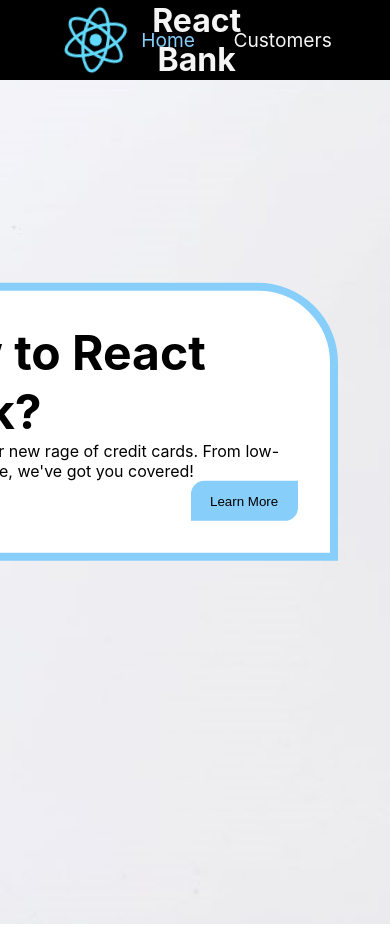
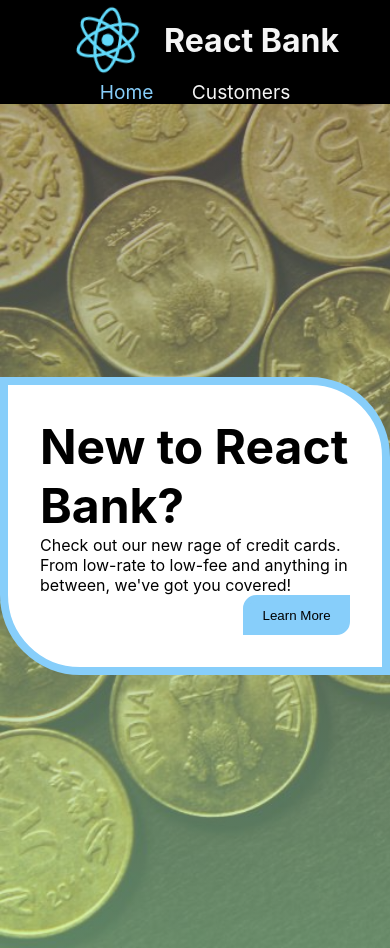
Before and after one commit to minhmmai/tinker-tailor-soldier, a React (Create React App) app: page / in a window 390 px wide. Before the commit the page ends 924 px from the top, so only its background shows below. Built offline with nearby package versions, Linux system fonts and the light colour scheme.

Commit message:
add media queries for responsiveness

```diff
--- a/public/index.html
+++ b/public/index.html
@@ -24,7 +24,7 @@
       work correctly both with client-side routing and a non-root public URL.
       Learn how to configure a non-root public URL by running `npm run build`.
     -->
-    <title>React App</title>
+    <title>React Bank</title>
   </head>
   <body>
     <noscript>You need to enable JavaScript to run this app.</noscript>
--- a/src/assets/breakpoints.ts
+++ b/src/assets/breakpoints.ts
@@ -4,12 +4,13 @@
 // 768px - 1024px:     Large
 
 const screenSize = {
-    sm: "320px",
-    md: "768px",
-    lg: "1024"
+    sm: '320px',
+    md: '768px',
+    lg: '1024px'
 };
 
 const device = {
+    xs: `(max-width: ${screenSize.sm})`,
     sm: `(min-width: ${screenSize.sm})`,
     md: `(min-width: ${screenSize.md})`,
     lg: `(min-width: ${screenSize.lg})`
--- a/src/components/Customer/CustomerTable.tsx
+++ b/src/components/Customer/CustomerTable.tsx
@@ -5,7 +5,6 @@ import styled from 'styled-components';
 import Accordion from '../UI/Accordion';
 import { ICustomer } from '../../interfaces/ICustomer';
 import { CustomerState } from '../../store/type';
-import Spinner from '../UI/Spinner';
 import { CustomerType } from './CustomerType';
 
 interface IProps {
--- a/src/components/Menu.tsx
+++ b/src/components/Menu.tsx
@@ -7,7 +7,6 @@ const StyledMenu = styled.ul`
     display: flex;
     justify-content: flex-end;
     list-style: none;
-    width: 30vw;
 `;
 
 const Menu = () => {
--- a/src/components/NavigationBar.tsx
+++ b/src/components/NavigationBar.tsx
@@ -1,6 +1,7 @@
 import React from 'react';
 import styled from 'styled-components';
 
+import breakpoints from '../assets/breakpoints';
 import Brand from './UI/Brand';
 import Menu from './Menu';
 
@@ -11,13 +12,33 @@ const StyledNavigationBar = styled.div`
     justify-content: space-around;
     height: auto;
     width: 100vw;
+
+    @media ${breakpoints.device.xs} {
+        flex-direction: column;
+        justify-content: center;
+        .card {
+            width: 100vw;
+        }
+    }
+    @media ${breakpoints.device.sm} {
+        flex-direction: column;
+        justify-content: center;
+    }
+    @media ${breakpoints.device.md} {
+        flex-direction: row;
+        justify-content: space-around;
+    }
+    @media ${breakpoints.device.lg} {
+        flex-direction: row;
+        justify-content: space-around;
+    }
 `;
 
 const NavigationBar = () => {
     return (
         <StyledNavigationBar>
-            <Brand/>
-            <Menu/>
+            <Brand />
+            <Menu />
         </StyledNavigationBar>
     )
 };
--- a/src/components/UI/Accordion.tsx
+++ b/src/components/UI/Accordion.tsx
@@ -1,5 +1,7 @@
 import React, { useState } from 'react';
 import styled from 'styled-components';
+
+import breakpoints from '../../assets/breakpoints';
 import { ICustomer } from '../../interfaces/ICustomer';
 import { ICustomerTransaction } from '../../interfaces/ICustomerTransactions';
 import { getTotalSpending, calculateDiscount } from "../../utils/utils";
@@ -10,9 +12,9 @@ interface IProps {
 
 const StyledAccordion = styled.div`
     background-color: lightskyblue;
-    width: 30vw;
     border-radius: 1em 0;
     .label-bar {
+        cursor: pointer;
         display: flex;
         align-items: center;
         justify-content: space-between;
@@ -40,7 +42,18 @@ const StyledAccordion = styled.div`
         }
     }
 
-
+    @media ${breakpoints.device.xs} {
+        width: 100vw;
+    }
+    @media ${breakpoints.device.sm} {
+        width: 100vw;
+    }
+    @media ${breakpoints.device.md} {
+        width: 75vw;
+    }
+    @media ${breakpoints.device.lg} {
+        width: 50vw;
+    }
 `;
 
 const Accordion = ({ customer }: IProps) => {
--- a/src/components/UI/Brand.tsx
+++ b/src/components/UI/Brand.tsx
@@ -7,7 +7,6 @@ const StyledBrand = styled.div`
     display: flex;
     align-items: center;
     justify-content: flex-start;
-    width: 30vw;
 
     .logo {
         animation: App-logo-spin infinite 20s linear;
--- a/src/views/Customers.tsx
+++ b/src/views/Customers.tsx
@@ -23,7 +23,7 @@ const Customers = () => {
 
     useEffect(() => {
         dispatch(actions.fetchAllCustomers(transactions))
-    }, []);
+    });
 
     return (
         <StyledCustomers>
--- a/src/views/Home.tsx
+++ b/src/views/Home.tsx
@@ -1,15 +1,19 @@
 import React from 'react';
 import styled from 'styled-components';
 
-import {Heading2} from '../assets/mixins';
-import bgImage from '../assets/images/card.jpg';
+import breakpoints from '../assets/breakpoints';
+import { Heading2 } from '../assets/mixins';
+import bgImage from '../assets/images/coins.jpg';
 import Button from '../components/UI/Button';
 
 const StyledHome = styled.div`
-    background: url(${bgImage});
+    background: linear-gradient(rgba(100, 98, 98, 0.45), rgba(158, 245, 180, 0.45)), url(${bgImage});
     background-size: cover;
     background-position: top left;
     height: 100vh;
+    display: flex;
+    align-items: center;
+    justify-content: center;
 
     .card{
         background-color: white;
@@ -18,18 +22,36 @@ const StyledHome = styled.div`
         color: black;
         display: flex;
         flex-direction: column;
-        width: 30em;
+        width: 50em;
         padding: 2em;
         text-align: left;
-        position: absolute;
-        top: 50vh;
-        left: 25vw;
-        transform: translate(-50%, -50%);
 
         h2{
             ${Heading2}
         }
     }
+
+    @media ${breakpoints.device.xs} {
+        .card {
+            width: 100vw;
+        }
+    }
+    @media ${breakpoints.device.sm} {
+        .card {
+            width: 100vw;
+        }
+    }
+    @media ${breakpoints.device.md} {
+        .card {
+            width: 75vw;
+        }
+    }
+    @media ${breakpoints.device.lg} {
+        .card {
+            width: 50vw;
+        }
+    }
+
 `;
 
 const Home = () => {
@@ -40,7 +62,7 @@ const Home = () => {
                     New to React Bank?
                 </h2>
                 <p>
-                    Check out our new rage of credit cards. From low-rate to low-fee, we've got you covered!
+                    Check out our new rage of credit cards. From low-rate to low-fee and anything in between, we've got you covered!
                 </p>
                 <Button>Learn More</Button>
             </div>
```
Also changed, not shown: src/assets/images/coins.jpg (added).
